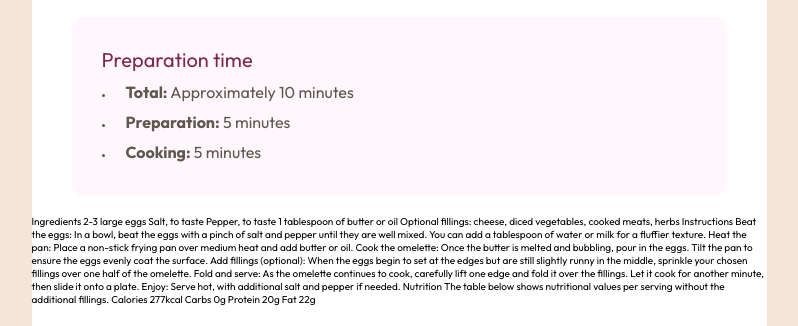
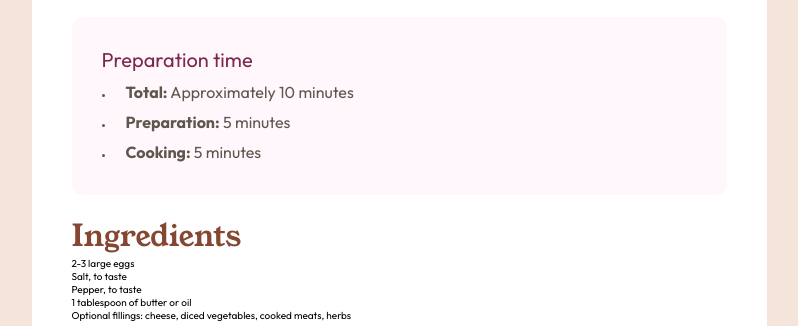
Before and after one commit to MarcPanis/recipe-page-main, a plain HTML site: page index.html in a window 1280 px wide. Shown: the part 626-952 px from the top of the page, without its empty margins (241-1039 px from the left). Drawn offline with Linux system fonts and the light colour scheme.

Commit message:
first code prep for section Ingredients

```diff
--- a/index.html
+++ b/index.html
@@ -47,21 +47,34 @@
         </ul>
       </div>
 
-      Ingredients 2-3 large eggs Salt, to taste Pepper, to taste 1 tablespoon of
-      butter or oil Optional fillings: cheese, diced vegetables, cooked meats,
-      herbs Instructions Beat the eggs: In a bowl, beat the eggs with a pinch of
-      salt and pepper until they are well mixed. You can add a tablespoon of
-      water or milk for a fluffier texture. Heat the pan: Place a non-stick
-      frying pan over medium heat and add butter or oil. Cook the omelette: Once
-      the butter is melted and bubbling, pour in the eggs. Tilt the pan to
-      ensure the eggs evenly coat the surface. Add fillings (optional): When the
-      eggs begin to set at the edges but are still slightly runny in the middle,
-      sprinkle your chosen fillings over one half of the omelette. Fold and
-      serve: As the omelette continues to cook, carefully lift one edge and fold
-      it over the fillings. Let it cook for another minute, then slide it onto a
-      plate. Enjoy: Serve hot, with additional salt and pepper if needed.
-      Nutrition The table below shows nutritional values per serving without the
-      additional fillings. Calories 277kcal Carbs 0g Protein 20g Fat 22g
+      <section
+        class="ingredients margin-left-40 margin-right-40 margin-bottom-20"
+      >
+        <h2 class="heading-two">Ingredients</h2>
+        <ul>
+          <li>2-3 large eggs</li>
+          <li>Salt, to taste</li>
+          <li>Pepper, to taste</li>
+          <li>1 tablespoon of butter or oil</li>
+          <li>
+            Optional fillings: cheese, diced vegetables, cooked meats, herbs
+          </li>
+        </ul>
+      </section>
+
+      Instructions Beat the eggs: In a bowl, beat the eggs with a pinch of salt
+      and pepper until they are well mixed. You can add a tablespoon of water or
+      milk for a fluffier texture. Heat the pan: Place a non-stick frying pan
+      over medium heat and add butter or oil. Cook the omelette: Once the butter
+      is melted and bubbling, pour in the eggs. Tilt the pan to ensure the eggs
+      evenly coat the surface. Add fillings (optional): When the eggs begin to
+      set at the edges but are still slightly runny in the middle, sprinkle your
+      chosen fillings over one half of the omelette. Fold and serve: As the
+      omelette continues to cook, carefully lift one edge and fold it over the
+      fillings. Let it cook for another minute, then slide it onto a plate.
+      Enjoy: Serve hot, with additional salt and pepper if needed. Nutrition The
+      table below shows nutritional values per serving without the additional
+      fillings. Calories 277kcal Carbs 0g Protein 20g Fat 22g
     </div>
 
     <!-- <div class="attribution">
--- a/styles.css
+++ b/styles.css
@@ -80,6 +80,13 @@ ul {
   margin-bottom: 2rem;
 }
 
+.heading-two {
+  font-size: 3rem;
+  font-family: "young serif";
+  font-weight: 500;
+  color: var(--color-nutmeg);
+}
+
 .omelette-image {
   height: 30rem;
   width: 65.6rem;
@@ -129,6 +136,8 @@ ul {
   font-size: 1.6rem;
 }
 
+/* INGREDIENTS SECTION */
+
 /* Default values */
 .attribution {
   font-size: 11px;
```
